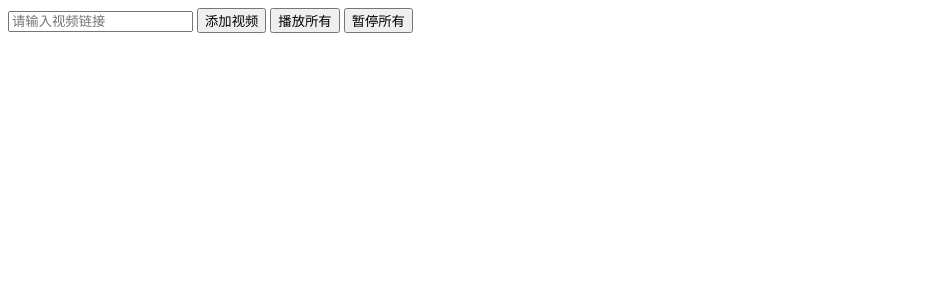
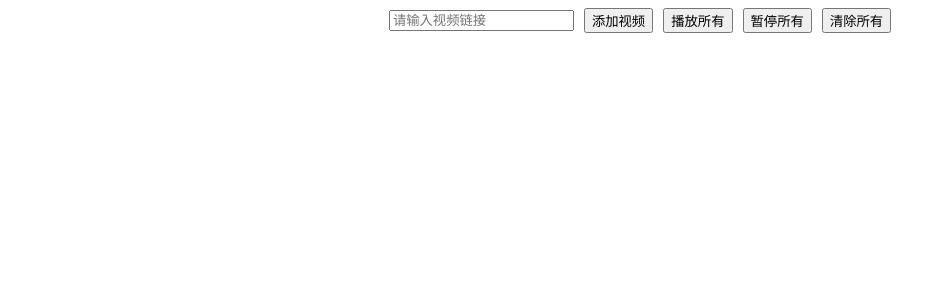
Before and after one commit to biliup-start/VideoPlayer, a Flask app: page / in a window 1280 px wide. Shown: the top 300 px of the page, without its empty margins (0-946 px from the left). Run offline with Flask 3, Linux system fonts and the light colour scheme.

Commit message:
Add files via upload

```diff
--- a/templates/index.html
+++ b/templates/index.html
@@ -1,25 +1,35 @@
 <!DOCTYPE html>
-<html>
+<html lang="en">
 <head>
+    <meta charset="UTF-8">
+    <meta name="viewport" content="width=device-width, initial-scale=1.0">
     <title>视频播放器</title>
     <script src="https://cdnjs.cloudflare.com/ajax/libs/jquery/3.7.1/jquery.min.js"></script>
     <style>
         .video-container {
-            display: grid;
-            grid-template-columns: repeat(4, 1fr);
-            gap: 10px;
+            display: flex;
+            justify-content: center;
+            flex-wrap: wrap;
         }
+
         .video-item {
             position: relative;
+            flex-grow: 1;
+            min-width: 350px;  /* 最小宽度 */
+            min-height: 196.875px;  /* 最小高度，保持16:9比例 */
+            aspect-ratio: 16 / 9;
+            box-sizing: border-box;
+            margin: 10px;
+        }
+
+        .video-wrapper {
+            position: absolute;
+            top: 0;
+            left: 0;
             width: 100%;
-            margin-bottom: 10px;
+            height: 100%;
         }
-        .video-wrapper {
-            position: relative;
-            padding-bottom: 56.25%; /* 16:9 aspect ratio */
-            height: 0;
-            overflow: hidden;
-        }
+
         .video-wrapper iframe {
             position: absolute;
             top: 0;
@@ -27,18 +37,29 @@
             width: 100%;
             height: 100%;
         }
+
         .delete-button {
-            display: block;
-            margin-top: 5px;
+            position: absolute;
+            top: 10px;
+            right: 10px;
+            z-index: 10;
+            background: rgba(255, 255, 255, 0.7); /* 透明样式 */
+            border: none;
+            cursor: pointer;
+        }
+
+        .delete-button:hover {
+            background: rgba(255, 255, 255, 1); /* 悬停效果 */
         }
     </style>
 </head>
 <body>
-    <form id="video-form">
-        <input type="text" id="video_link" placeholder="请输入视频链接" required>
-        <button type="submit">添加视频</button>
-        <button type="button" id="play-all">播放所有</button>
-        <button type="button" id="pause-all">暂停所有</button>
+    <form id="video-form" style="display: flex; justify-content: center; align-items: center;">
+        <input type="text" id="video_link" placeholder="请输入视频链接" required style="margin-right: 10px;">
+        <button type="submit" style="margin-right: 10px;">添加视频</button>
+        <button type="button" id="play-all" style="margin-right: 10px;">播放所有</button>
+        <button type="button" id="pause-all" style="margin-right: 10px;">暂停所有</button>
+        <button type="button" id="delete-all">清除所有</button>
     </form>
     <div class="video-container" id="video-container">
         {% for video_link in video_links %}
@@ -51,11 +72,27 @@
     <script>
         var videoLinks = [];
 
+        function adjustVideoSize() {
+            var videoCount = $(".video-item").length;
+            var containerWidth = $("#video-container").width();
+            var containerHeight = $(window).height() - $("#video-form").outerHeight(true);
+            var itemWidth = Math.max(containerWidth / Math.ceil(Math.sqrt(videoCount)) * 4.757 / 6, 350);  // 计算宽度且不小于300px
+            var itemHeight = itemWidth * 0.5625;  // 16:9比例
+
+            $(".video-item").each(function() {
+                $(this).css({
+                    "flex": `0 0 ${itemWidth}px`,
+                    "height": `${itemHeight}px`
+                });
+            });
+        }
+
         $("#video-form").submit(function(e) {
             e.preventDefault();
             $.post("/add_video", {video_link: $("#video_link").val()}, function(data) {
                 $("#video-container").append('<div class="video-item"><div class="video-wrapper">' + data.link + '</div><button class="delete-button" data-id="' + data.id + '">删除</button></div>');
                 $("#video_link").val('');
+                adjustVideoSize();
             });
         });
 
@@ -63,21 +100,39 @@
             var idToRemove = $(this).data("id");
             $(this).parent().remove();
             $.post("/delete_video", {video_id: idToRemove});
+            adjustVideoSize();
+        });
+
+        $("#delete-all").click(function() {
+            $.post("/delete_all_videos", function() {
+                $(".video-item").remove();
+            });
         });
 
         $("#play-all").click(function() {
             for (var i = 0; i < videoLinks.length; i++) {
-                $("#video-container").append('<div class="video-item"><div class="video-wrapper">' + videoLinks[i] + '</div><button class="delete-button" data-id="' + videoLinks[i] + '">删除</button></div>');
+                var videoItem = $(videoLinks[i]);
+                var videoId = videoItem.find(".delete-button").data("id");
+                if ($("#video-container").find("[data-id='" + videoId + "']").length === 0) {
+                    $("#video-container").append('<div class="video-item">' + videoLinks[i] + '</div>');
+                }
             }
             videoLinks = [];
+            adjustVideoSize();
         });
 
         $("#pause-all").click(function() {
-            $(".video-wrapper iframe").each(function() {
-                videoLinks.push($(this).parent().html());
-                $(this).parent().parent().remove();
+            $(".video-item").each(function() {
+                videoLinks.push($(this).html());
+                $(this).remove();
             });
+            adjustVideoSize();
         });
+
+        $(window).resize(adjustVideoSize);
+
+        // Initial adjustment
+        adjustVideoSize();
     </script>
 </body>
 </html>
```
